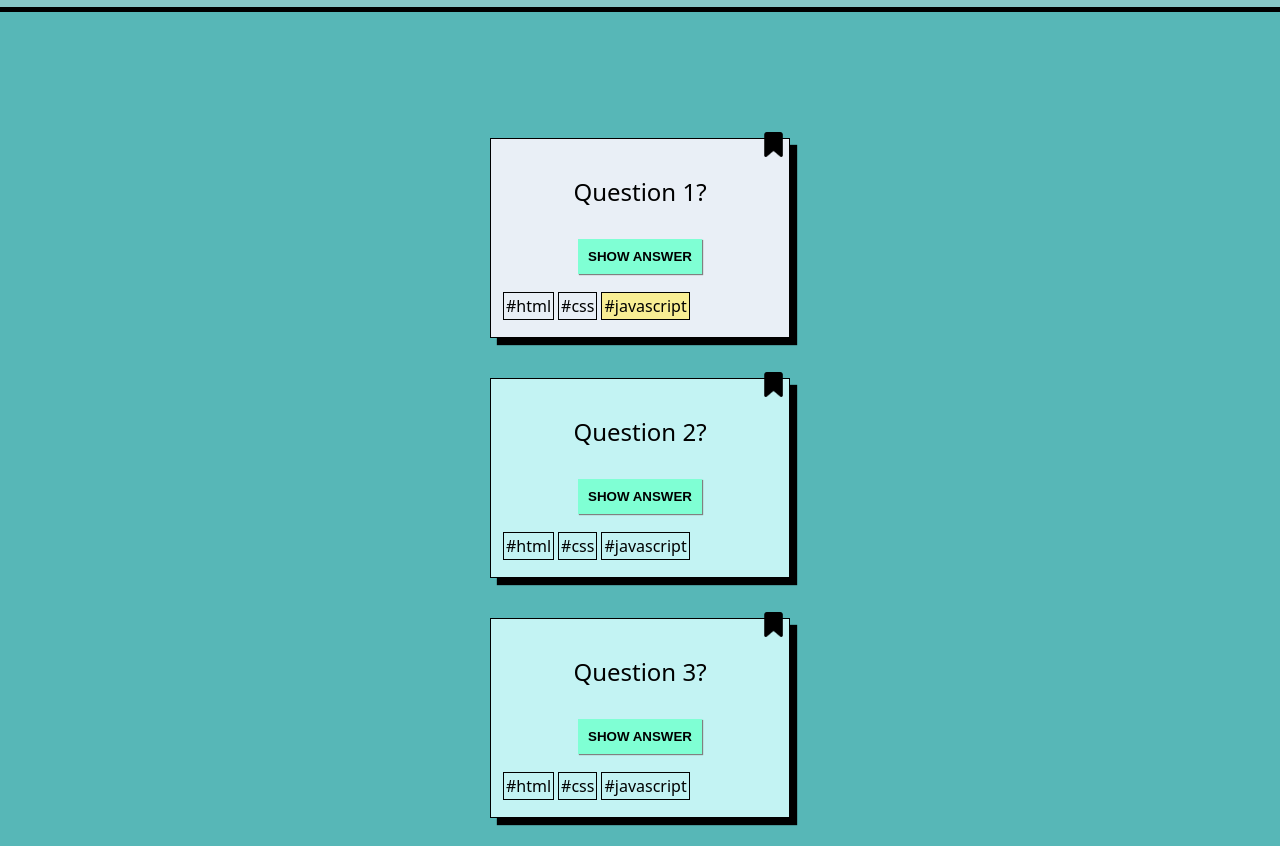
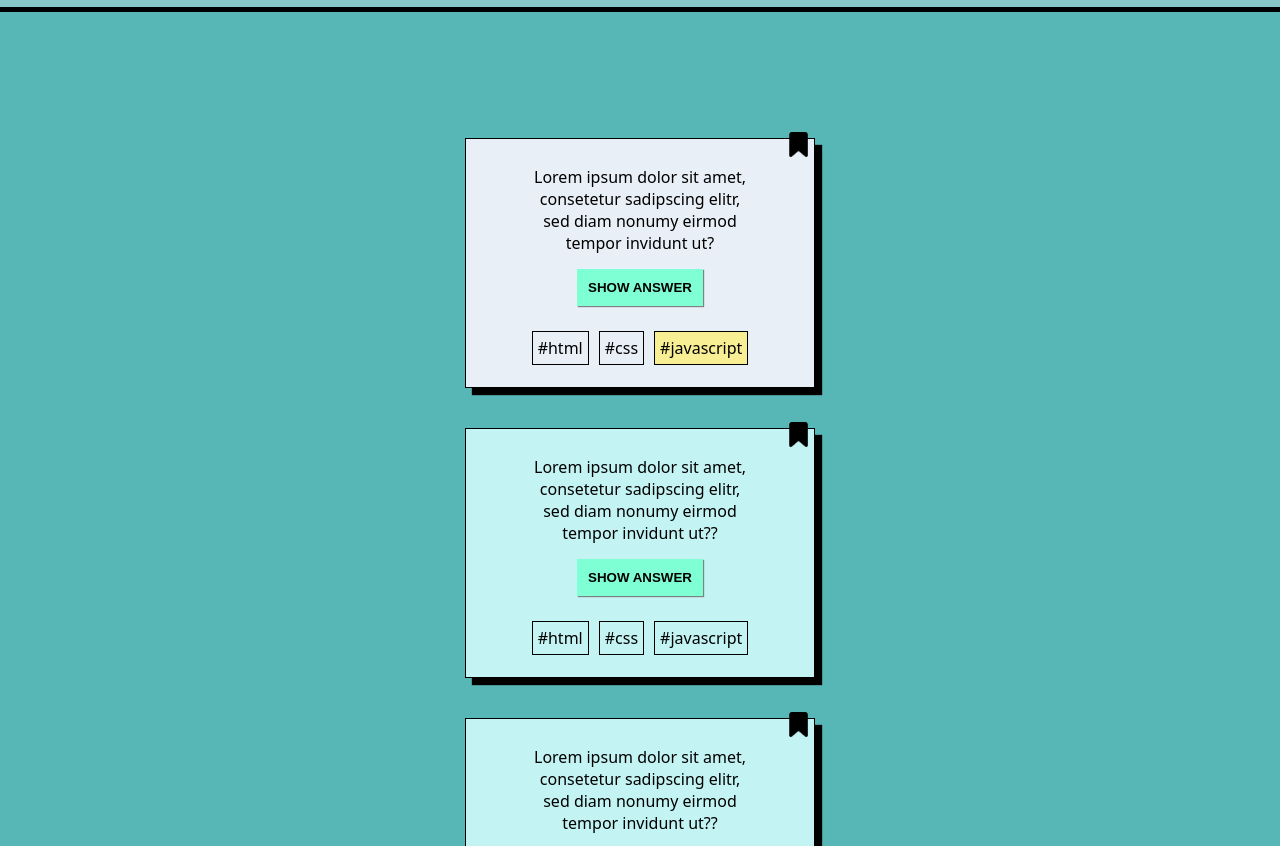
Before and after one commit to marialitwa/quiz-app, a plain HTML site: page index.html in a window 1280 px wide. Shown: the part 90-936 px from the top of the page. Drawn offline with Linux system fonts and the light colour scheme.

Commit message:
Update CSS styles

```diff
--- a/css/components/button.css
+++ b/css/components/button.css
@@ -1,9 +1,15 @@
 .card-container button {
   background-color: aquamarine;
-  font-weight: bold;
-  padding: 10px;
+  font-weight: 600;
+  padding: 11px;
   border: none;
-  text-transform: uppercase;
+  text-transform:uppercase;
+  text-
   margin-top: 20px;
   box-shadow: 1px 1px 1px gray;
 }
+
+.card-container button:hover {
+  background-color: hotpink;
+  cursor: pointer;
+}
--- a/css/components/cards.css
+++ b/css/components/cards.css
@@ -7,7 +7,7 @@
   margin-bottom: 25%;
 }
 
-.card-container__element {
+.card-container__card {
   display: flex;
   flex-direction: column;
   align-items: center;
@@ -18,8 +18,8 @@
   margin: 20px;
   width: 90%;
   position: relative;
-  max-width: 300px;
-  height: 200px;
+  max-width: 350px;
+  height: 250px;
   background-color: rgb(195, 243, 243);
 }
 
@@ -28,20 +28,22 @@
 }
 
 .question {
-  font-size: 1.5em;
-  margin-top: 20px;
+  font-size: 1em;
+  margin: 10px 50px 0px;
+  text-align: center;
+  font-weight: 400;
 }
 
 .hashtags {
   display: flex;
   justify-content: space-around;
-  align-self: flex-start;
+  align-self: center;
   padding-top: 5px;
 }
 
 .hashtags__element {
-  padding: 2px;
-  margin: 2px;
+  padding: 5px;
+  margin: 5px;
   border: 1px solid black;
 }
 
--- a/index.html
+++ b/index.html
@@ -14,10 +14,13 @@
     <main>
       <section class="card-container">
         <article
-          class="card-container card-container__element card-container--highlight"
+          class="card-container card-container__card card-container--highlight"
         >
           <img src="./assets/bookmark.png" alt="bookmark" width="25px" />
-          <p class="question">Question 1?</p>
+          <p class="question">
+            Lorem ipsum dolor sit amet, consetetur sadipscing elitr, sed diam
+            nonumy eirmod tempor invidunt ut?
+          </p>
           <button type="button">show answer</button>
           <div class="hashtags">
             <p class="hashtags hashtags__element">#html</p>
@@ -27,9 +30,12 @@
             </p>
           </div>
         </article>
-        <article class="card-container card-container__element">
+        <article class="card-container card-container__card">
           <img src="./assets/bookmark.png" alt="bookmark" width="25px" />
-          <p class="question">Question 2?</p>
+          <p class="question">
+            Lorem ipsum dolor sit amet, consetetur sadipscing elitr, sed diam
+            nonumy eirmod tempor invidunt ut??
+          </p>
           <button type="button">show answer</button>
           <div class="hashtags">
             <p class="hashtags hashtags__element">#html</p>
@@ -37,9 +43,12 @@
             <p class="hashtags hashtags__element">#javascript</p>
           </div>
         </article>
-        <article class="card-container card-container__element">
+        <article class="card-container card-container__card">
           <img src="./assets/bookmark.png" alt="bookmark" width="25px" />
-          <p class="question">Question 3?</p>
+          <p class="question">
+            Lorem ipsum dolor sit amet, consetetur sadipscing elitr, sed diam
+            nonumy eirmod tempor invidunt ut??
+          </p>
           <button type="button">show answer</button>
           <div class="hashtags">
             <p class="hashtags hashtags__element">#html</p>
@@ -47,9 +56,12 @@
             <p class="hashtags hashtags__element">#javascript</p>
           </div>
         </article>
-        <article class="card-container card-container__element">
+        <article class="card-container card-container__card">
           <img src="./assets/bookmark.png" alt="bookmark" width="25px" />
-          <p class="question">Question 4?</p>
+          <p class="question">
+            Lorem ipsum dolor sit amet, consetetur sadipscing elitr, sed diam
+            nonumy eirmod tempor invidunt ut??
+          </p>
           <button type="button">show answer</button>
           <div class="hashtags">
             <p class="hashtags hashtags__element">#html</p>
```
